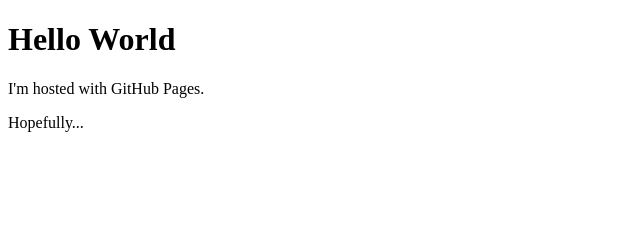
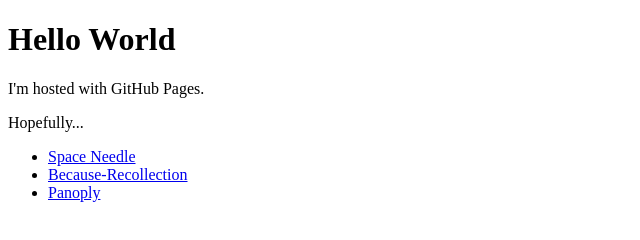
Before and after one commit to cusworks/cusworks.github.io, a plain HTML site: page index.html in a window 1280 px wide. Shown: the whole page, without its empty margins (0-640 px from the left). Drawn offline with Linux system fonts and the light colour scheme.

Commit message:
Part 2
Part 2

```diff
--- a/index.html
+++ b/index.html
@@ -8,5 +8,10 @@
     <h1>Hello World</h1>
     <p>I'm hosted with GitHub Pages.</p>
     <p>Hopefully...</p>
+    <ul>
+            <li><a href="http://www.spaceneedle.com/">Space Needle</a></li>
+            <li><a href="http://www.because-recollection.com/">Because-Recollection</a></li>
+            <li><a href="http://www.panoply.cc/">Panoply</a></li>
+        </ul>
 </body>
 </html>
```
